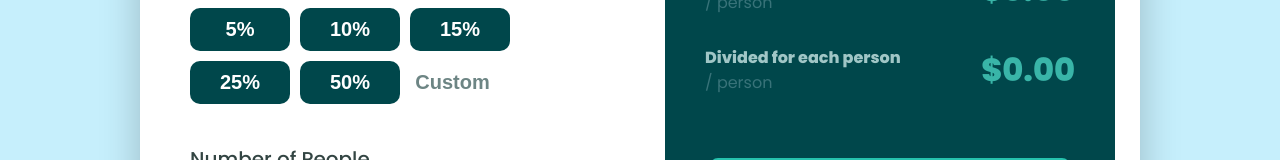
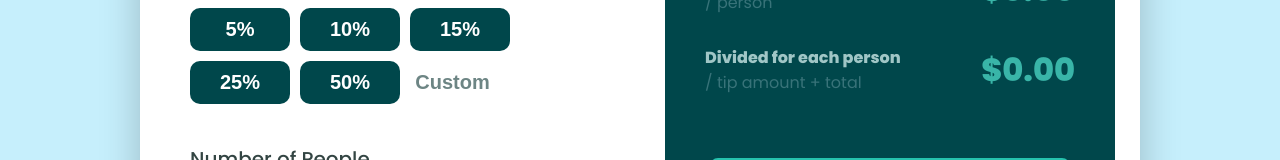
Before and after one commit to KennedyReisz/Tip-Calculator, a Next.js app: page / in a window 1280 px wide. Shown: the part 364-524 px from the top of the page. Built offline with nearby package versions, Linux system fonts and the light colour scheme.

Commit message:
Fixed Total with peoples

```diff
--- a/pages/index.tsx
+++ b/pages/index.tsx
@@ -137,7 +137,7 @@ const App = () => {
               <div className={styles.totalWithPeoples}>
                 <div className={styles.texts}>
                   <h4>Divided for each person</h4>
-                  <p>/ person</p>
+                  <p>/ tip amount + total</p>
                 </div>
 
                 <h1>${billInput && tipAmount && convertedPeople ? (convertedBill + tipAmount) / convertedPeople : "0.00"}</h1>
```
